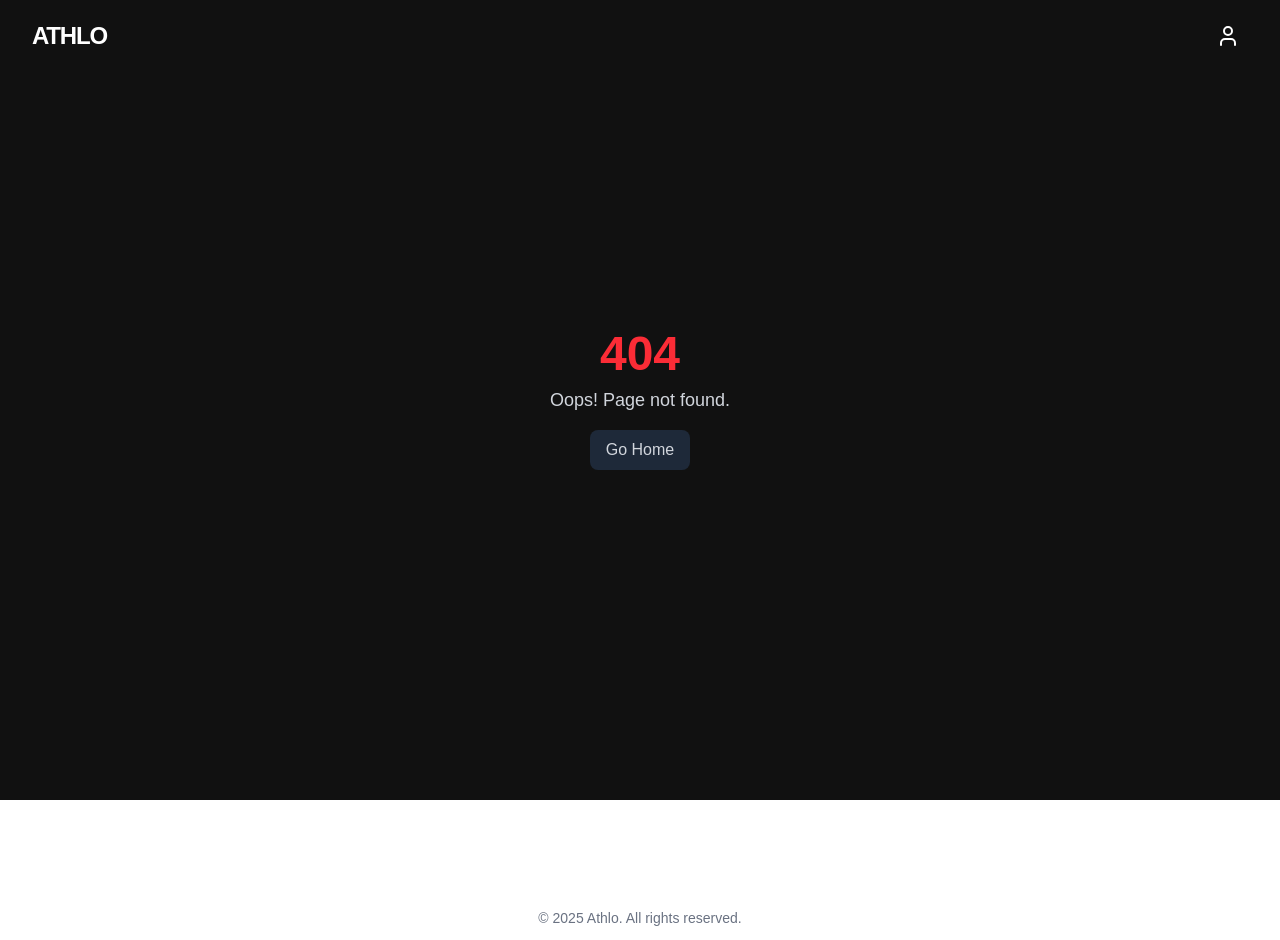
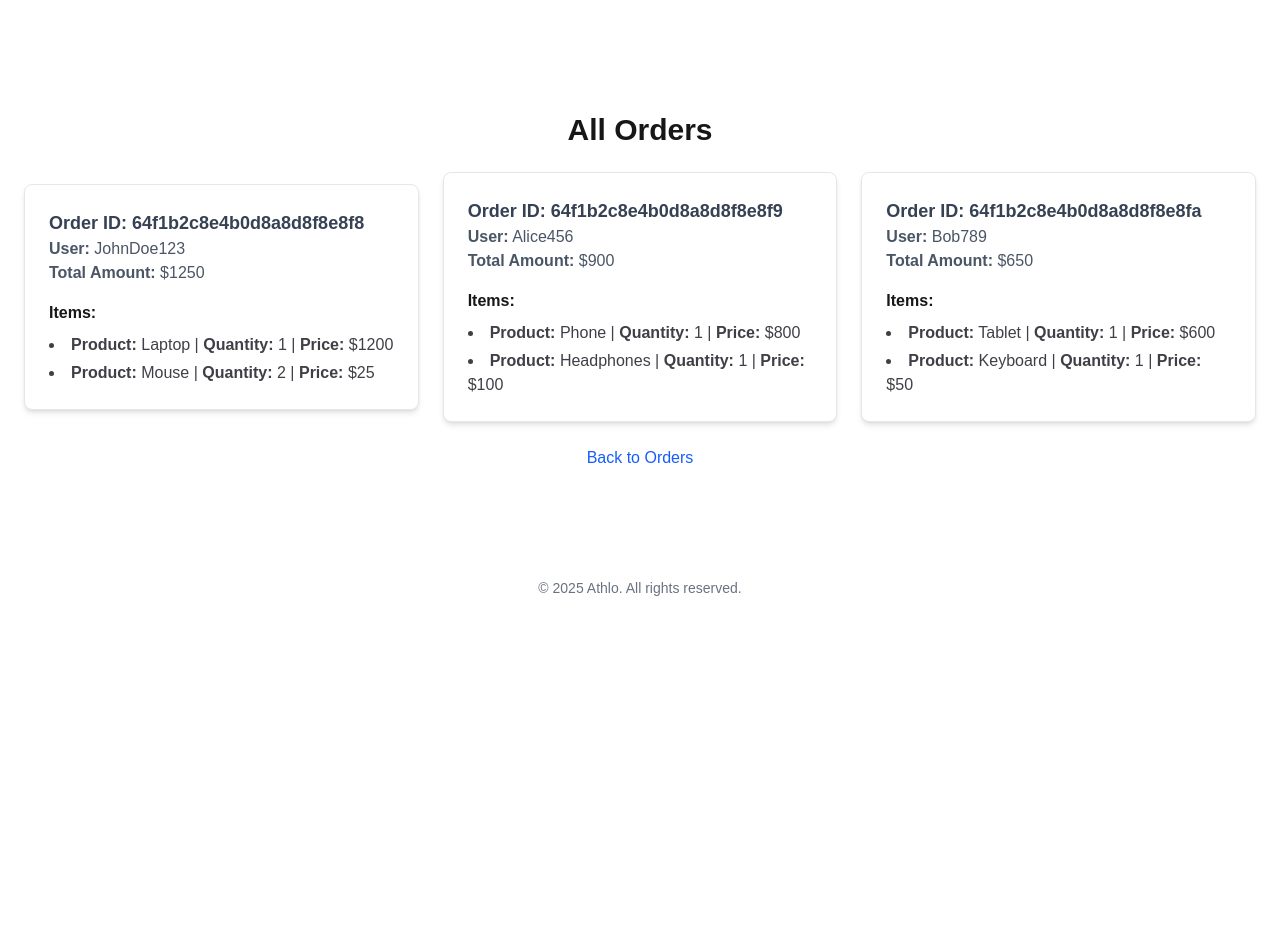
Before and after one commit to ShalvinShaji/athlo_admin, a Next.js app: page /orders in a window 1280 px wide. Before the commit this address had no page. After the commit the page ends 800 px from the top, so only its background shows below. Built offline with nearby package versions, Linux system fonts and the light colour scheme.

Commit message:
orders page design in progress

```diff
--- /dev/null
+++ b/app/orders/[orderId]/page.jsx
@@ -0,0 +1,76 @@
+export default async function OrderDetailsPage() {
+  const orders = [
+    {
+      _id: "64f1b2c8e4b0d8a8d8f8e8f8",
+      user: "JohnDoe123",
+      items: [
+        { product: "Laptop", quantity: 1, price: 1200 },
+        { product: "Mouse", quantity: 2, price: 25 },
+      ],
+      totalAmount: 1250,
+      createdAt: "2023-09-03T12:34:56.789Z",
+    },
+    {
+      _id: "64f1b2c8e4b0d8a8d8f8e8f9",
+      user: "Alice456",
+      items: [
+        { product: "Phone", quantity: 1, price: 800 },
+        { product: "Headphones", quantity: 1, price: 100 },
+      ],
+      totalAmount: 900,
+      createdAt: "2023-09-03T13:34:56.789Z",
+    },
+    {
+      _id: "64f1b2c8e4b0d8a8d8f8e8fa",
+      user: "Bob789",
+      items: [
+        { product: "Tablet", quantity: 1, price: 600 },
+        { product: "Keyboard", quantity: 1, price: 50 },
+      ],
+      totalAmount: 650,
+      createdAt: "2023-09-03T14:34:56.789Z",
+    },
+  ];
+
+  return (
+    <div style={{ padding: "20px" }}>
+      <h1>All Orders</h1>
+      <div style={{ display: "flex", flexDirection: "column", gap: "20px" }}>
+        {orders.map((order) => (
+          <div
+            key={order._id}
+            style={{
+              border: "1px solid #ddd",
+              borderRadius: "10px",
+              padding: "15px",
+              boxShadow: "2px 2px 10px rgba(0,0,0,0.1)",
+              maxWidth: "400px",
+              backgroundColor: "#f9f9f9",
+            }}
+          >
+            <h2>Order ID: {order._id}</h2>
+            <p>
+              <strong>User:</strong> {order.user}
+            </p>
+            <p>
+              <strong>Total Amount:</strong> ${order.totalAmount}
+            </p>
+            <h3>Items:</h3>
+            <ul>
+              {order.items.map((item, index) => (
+                <li key={index}>
+                  <strong>Product:</strong> {item.product} |{" "}
+                  <strong>Quantity:</strong> {item.quantity} |{" "}
+                  <strong>Price:</strong> ${item.price}
+                </li>
+              ))}
+            </ul>
+          </div>
+        ))}
+      </div>
+      <a href="/orders" style={{ marginTop: "20px", display: "block" }}>
+        Back to Orders
+      </a>
+    </div>
+  );
+}
--- /dev/null
+++ b/app/orders/page.jsx
@@ -0,0 +1,74 @@
+export default async function OrderDetailsPage() {
+  const orders = [
+    {
+      _id: "64f1b2c8e4b0d8a8d8f8e8f8",
+      user: "JohnDoe123",
+      items: [
+        { product: "Laptop", quantity: 1, price: 1200 },
+        { product: "Mouse", quantity: 2, price: 25 },
+      ],
+      totalAmount: 1250,
+      createdAt: "2023-09-03T12:34:56.789Z",
+    },
+    {
+      _id: "64f1b2c8e4b0d8a8d8f8e8f9",
+      user: "Alice456",
+      items: [
+        { product: "Phone", quantity: 1, price: 800 },
+        { product: "Headphones", quantity: 1, price: 100 },
+      ],
+      totalAmount: 900,
+      createdAt: "2023-09-03T13:34:56.789Z",
+    },
+    {
+      _id: "64f1b2c8e4b0d8a8d8f8e8fa",
+      user: "Bob789",
+      items: [
+        { product: "Tablet", quantity: 1, price: 600 },
+        { product: "Keyboard", quantity: 1, price: 50 },
+      ],
+      totalAmount: 650,
+      createdAt: "2023-09-03T14:34:56.789Z",
+    },
+  ];
+
+  return (
+    <div className="pt-28 px-6">
+      <h1 className="text-3xl font-bold text-center mb-6">All Orders</h1>
+      <div className="flex flex-grow gap-6 items-center justify-around">
+        {orders.map((order) => (
+          <div
+            key={order._id}
+            className="bg-white shadow-md rounded-lg p-6 max-w-md w-full border border-gray-200"
+          >
+            <h2 className="text-lg font-semibold text-gray-700">
+              Order ID: {order._id}
+            </h2>
+            <p className="text-gray-600">
+              <strong>User:</strong> {order.user}
+            </p>
+            <p className="text-gray-600">
+              <strong>Total Amount:</strong> ${order.totalAmount}
+            </p>
+            <h3 className="text-md font-semibold mt-4">Items:</h3>
+            <ul className="list-disc list-inside mt-2 space-y-1">
+              {order.items.map((item, index) => (
+                <li key={index} className="text-zinc-700">
+                  <strong>Product:</strong> {item.product} |{" "}
+                  <strong>Quantity:</strong> {item.quantity} |{" "}
+                  <strong>Price:</strong> ${item.price}
+                </li>
+              ))}
+            </ul>
+          </div>
+        ))}
+      </div>
+      <a
+        href="/orders"
+        className="block text-center text-blue-600 font-medium mt-6 hover:underline"
+      >
+        Back to Orders
+      </a>
+    </div>
+  );
+}
```
